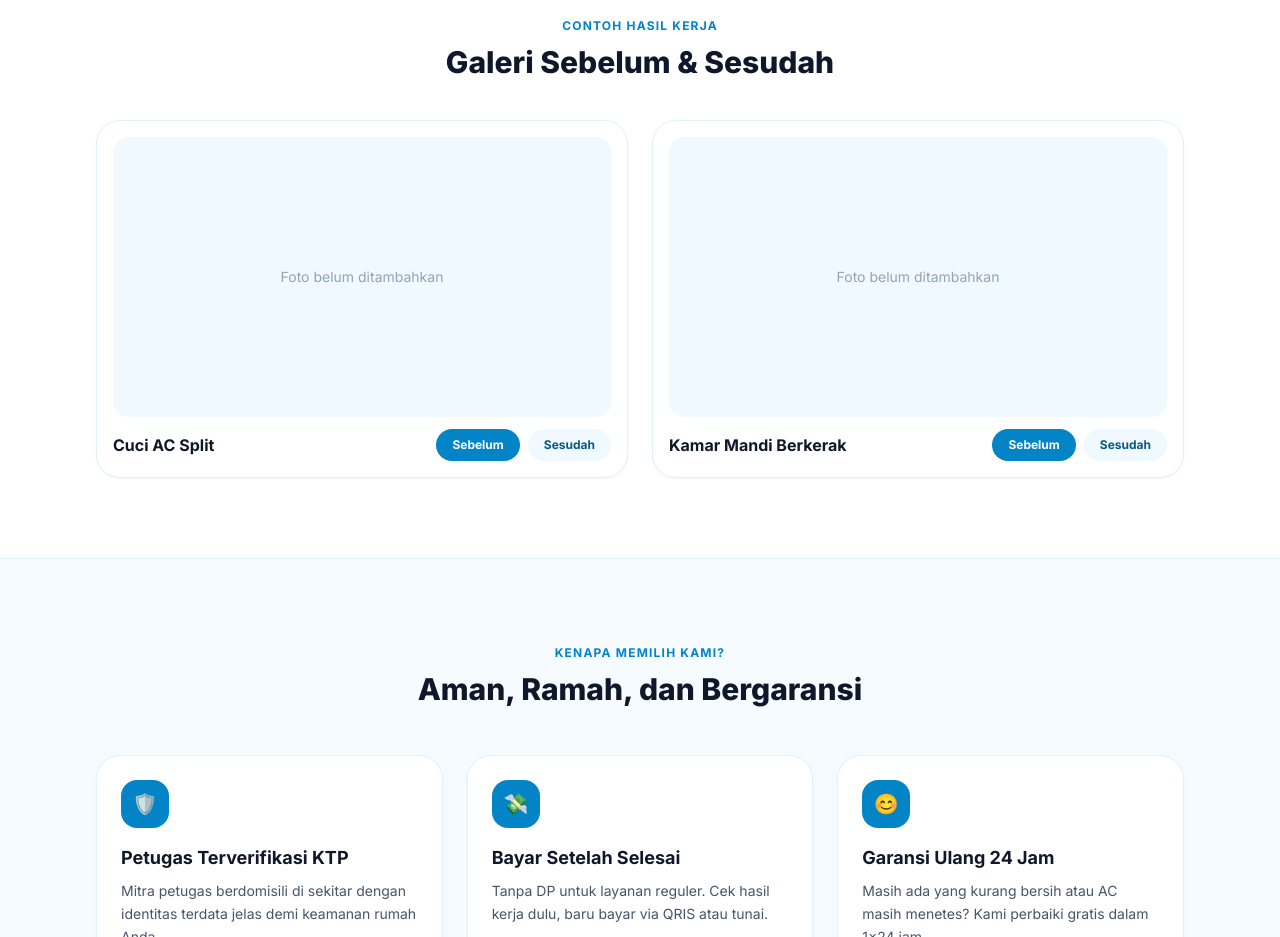
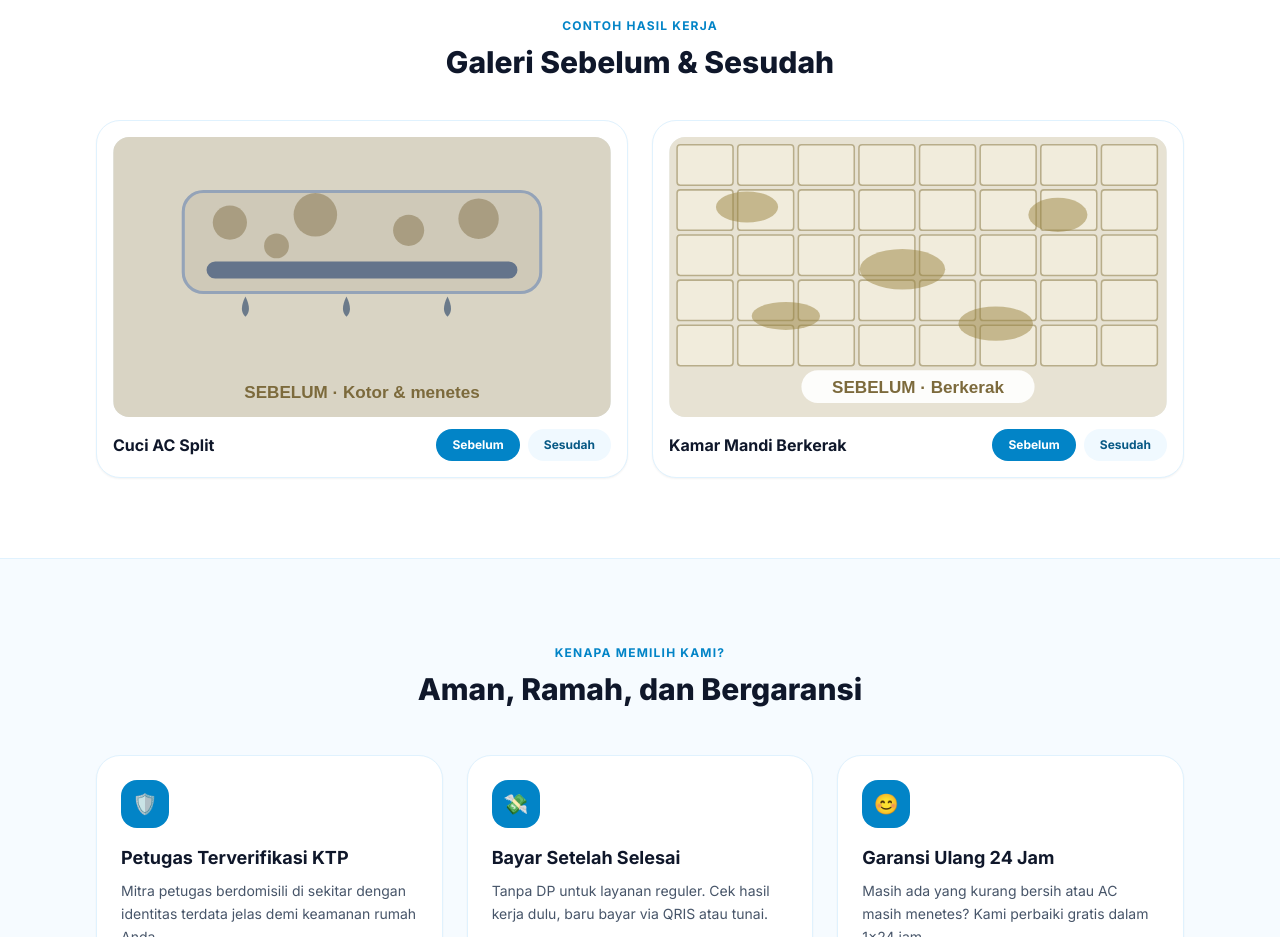
Before and after one commit to ridwan4836/ekraf-jasabersih, a plain HTML site: page index.html in a window 1280 px wide. Shown: the part 2920-3857 px from the top of the page. Drawn offline with nearby package versions, Linux system fonts and the light colour scheme.

Commit message:
Update tampilan atau fitur

```diff
--- a/index.html
+++ b/index.html
@@ -305,8 +305,8 @@ body{font-family:'Inter',sans-serif;background:#fff;color:#1e293b;overflow-x:hid
     ['Area mana saja yang dilayani Jasa Bersih?', 'Rumah tapak, apartemen, ruko kecil, dan kamar kos di area kecamatan sekitar dalam radius 5–8 km dari posko tanpa tambahan ongkos transport.']
   ];
   const GALERI = [
-    { judul: 'Cuci AC Split', sebelum: 'img/ac-sebelum.svg', sesudah: 'img/ac-sesudah.svg' },
-    { judul: 'Kamar Mandi Berkerak', sebelum: 'img/km-sebelum.svg', sesudah: 'img/km-sesudah.svg' }
+    { judul: 'Cuci AC Split', sebelum: 'ac-sebelum.svg', sesudah: 'ac-sesudah.svg' },
+    { judul: 'Kamar Mandi Berkerak', sebelum: 'km-sebelum.svg', sesudah: 'km-sesudah.svg' }
   ];
 
   function showToast(msg, type) {
```
